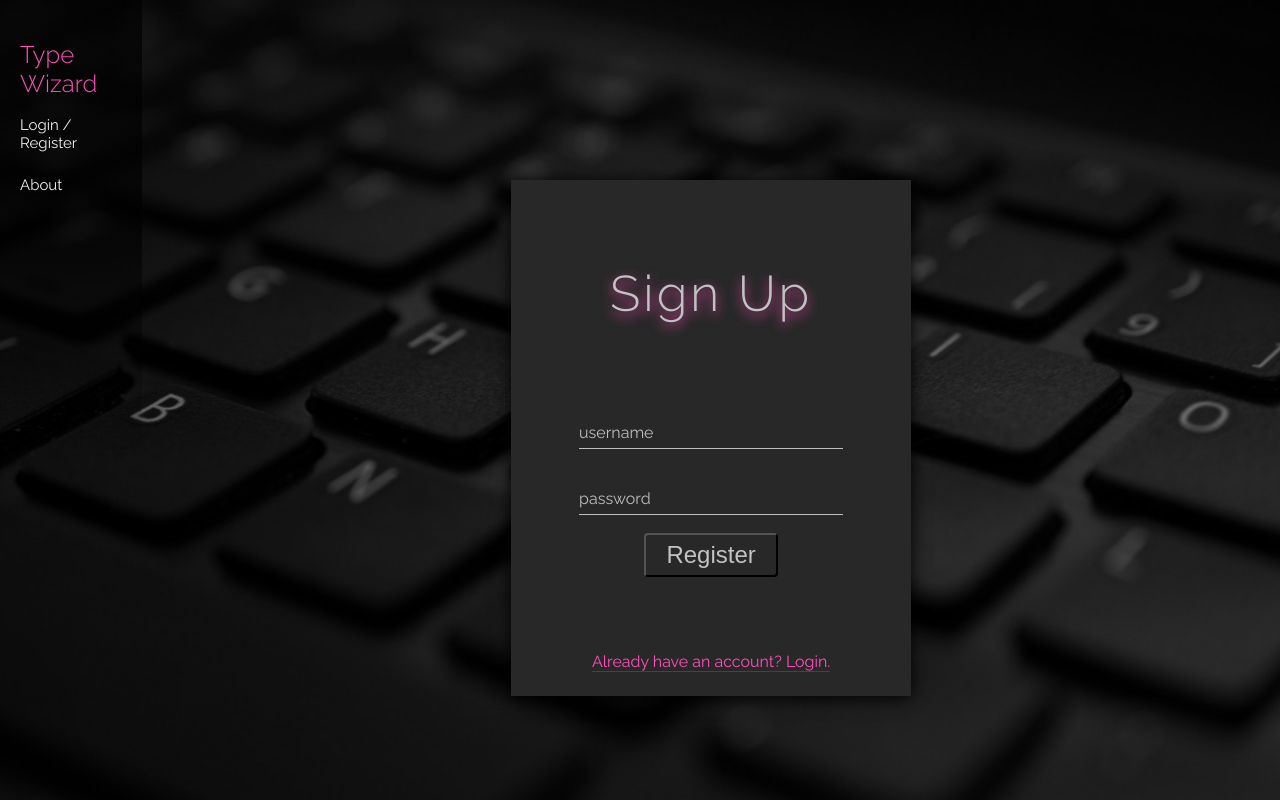
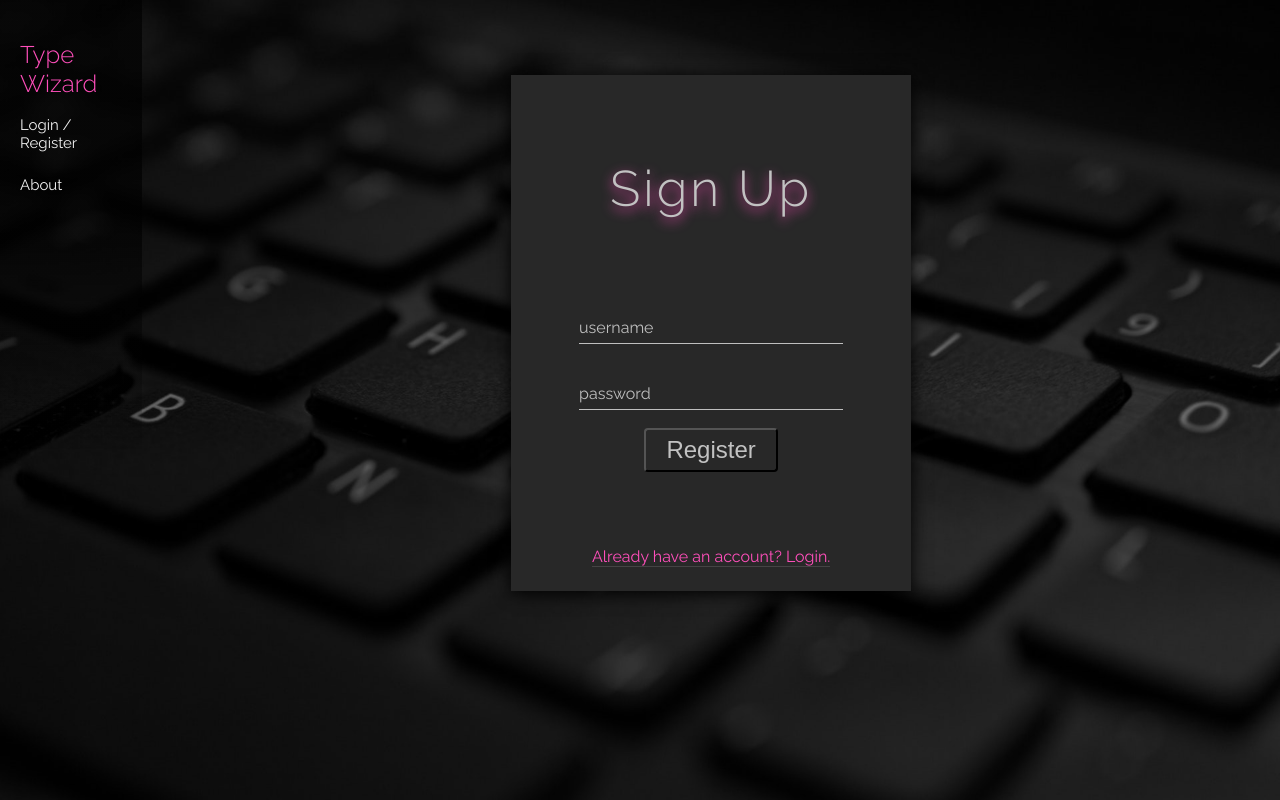
Before and after one commit to leodasso/type-wizard, a React (Create React App) app: page /#/play in a window 1280 px wide. Both pictures are taken after a click on the button "Sign Up". Built offline with nearby package versions, Linux system fonts and the light colour scheme; no server answers.

Commit message:
fix spacing on login page

```diff
--- a/src/components/Design/Center/Center.css
+++ b/src/components/Design/Center/Center.css
@@ -1,12 +1,11 @@
 .center-grid {
     display: grid;
     grid-template-columns: auto 50vmin auto;
-    grid-template-rows: 30% 600px 30%;
+    grid-template-rows: 15% 500px 30%;
 
 }
 
 .center-area {
-    /* background-color: red; */
     grid-column: 2 / 3;
     grid-row: 2 / 3;
 }
```
